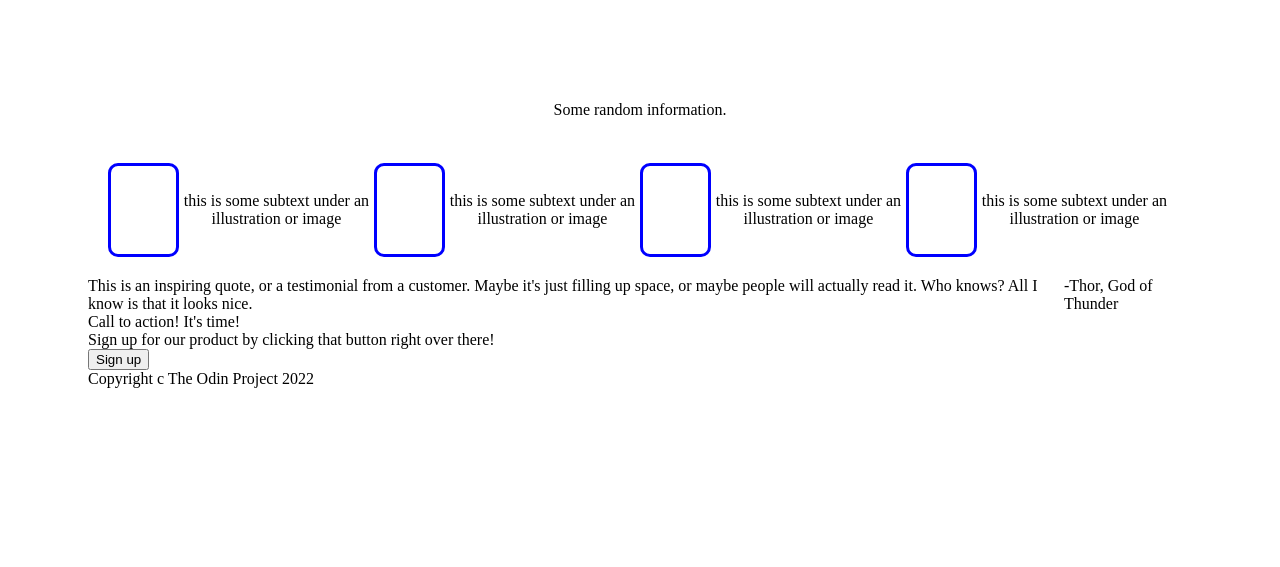
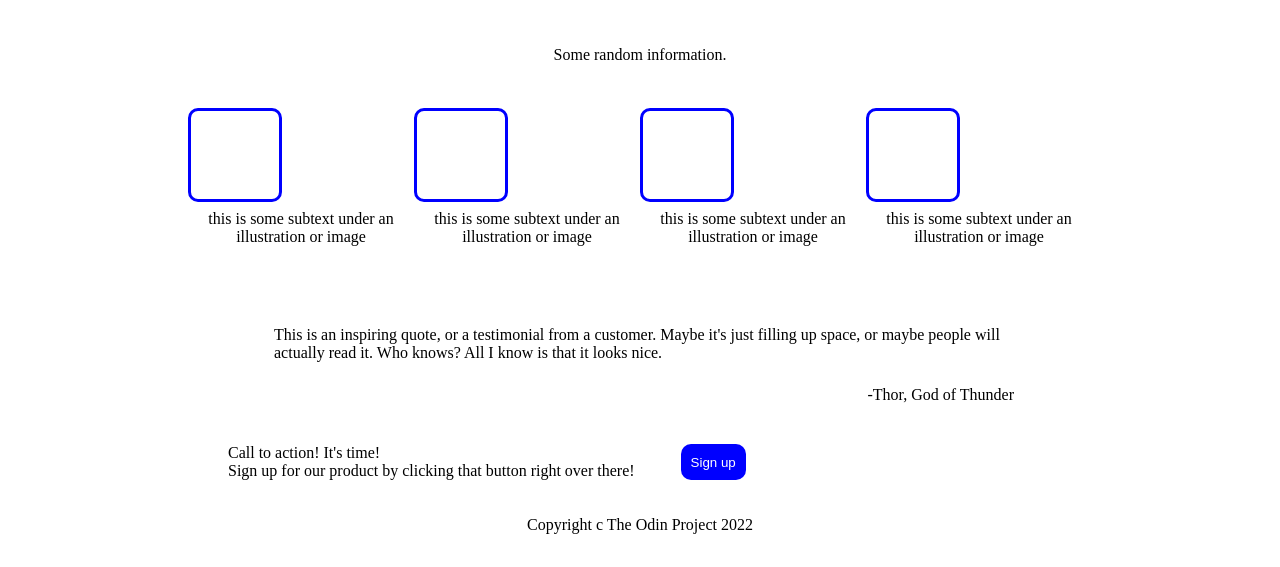
Before and after one commit to sakshichauhan06/landing-page, a plain HTML site: page index.html in a window 1280 px wide. Shown: the part 341-908 px from the top of the page. Before the commit the page ends 817 px from the top, so only its background shows below. Drawn offline with Linux system fonts and the light colour scheme.

Commit message:
eighth commith

```diff
--- a/style.css
+++ b/style.css
@@ -1,5 +1,7 @@
 body {
-    padding: 80px;
+    padding: 5px 80px;
+    display: flex;
+
 }
 
 ul {
@@ -45,6 +47,11 @@ ul {
 
 }
 /* part two of the page */
+.two {
+    padding: 20px 80px;
+    /* here need to do something about the left and right padding */
+}
+
 .some {
     text-align: center;
     padding: 24px;
@@ -66,20 +73,52 @@ ul {
     padding: 14px;
 }
 
-.box-one, .box-two, .box-three, .box-four {
-    display: flex;
-    justify-content: center;
-    align-items: center;
+.info {
+    text-align: center;
+    padding: 8px;
 }
 
-.info {
-    text-align: center;
+/* part three of the page, i.e., the quote part */
+.three {
+    padding: 16px 170px;
 }
 
-.three {
+.quote {
+    padding: 16px;
+}
+
+.author {
+    padding: 8px;
+    display: flex;
+    justify-content: flex-end;
+}
+
+/* part four of the page, the banner part */
+.four {
+    padding: 16px 94px;
+}
+
+.banner {
     display: flex;
 }
 
-.four {
-    display: flex;
+.contact {
+    padding: 0 46px;
 }
+
+.blue-btn {
+    padding: 2px 10px;
+    border: white;
+    background-color: blue;
+    color: white;
+    border-radius: 10px;
+    justify-content: flex-end;
+    /* button wrapping */
+}
+
+/* last part of the page */
+.five {
+    align-items: flex-end;
+    padding: 20px;
+    text-align: center;
+}
```
